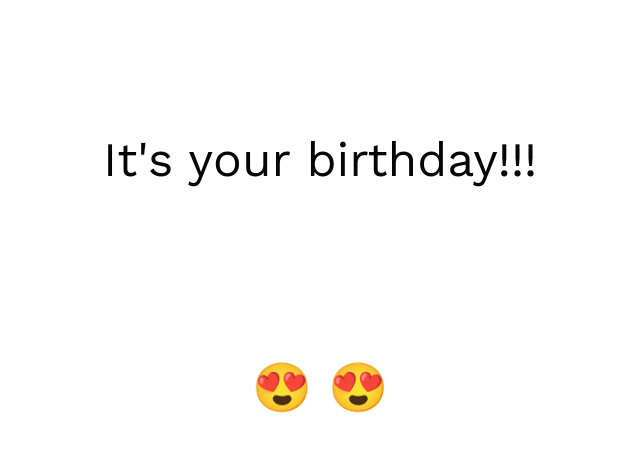
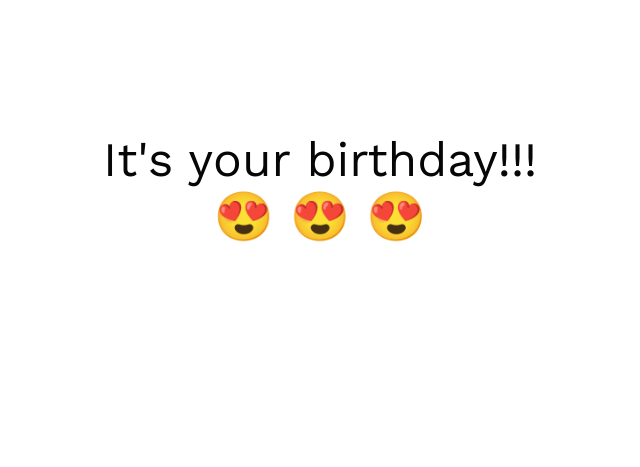
Before and after one commit to Shahjad1996/muskan, a website: page index.html in a window 1280 px wide. Shown: the part 77-544 px from the top of the page, without its empty margins (320-960 px from the left). Drawn offline with nearby package versions, Linux system fonts and the light colour scheme.

Commit message:
Update index.html

```diff
--- a/index.html
+++ b/index.html
@@ -20,7 +20,7 @@
 
     </div>
     <div class="three">
-      <p>It's your birthday!!! <br>  <br>   <br>  <br>&#128525; &#128525;</p>
+      <p>It's your birthday!!! <br>&#128525; &#128525; &#128525;</p>
     </div>
     <div class="four">
       <div class="text-box">
```
